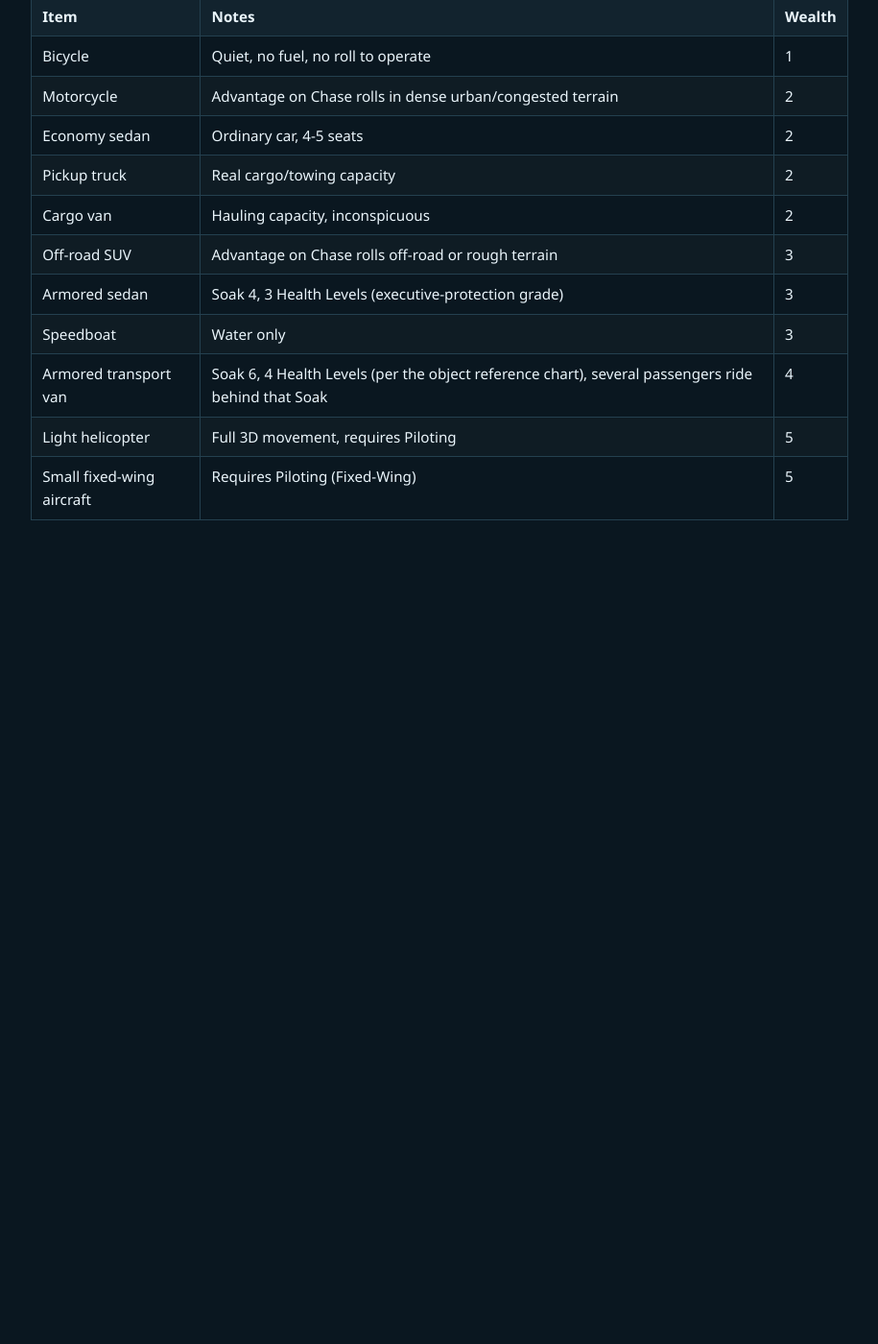
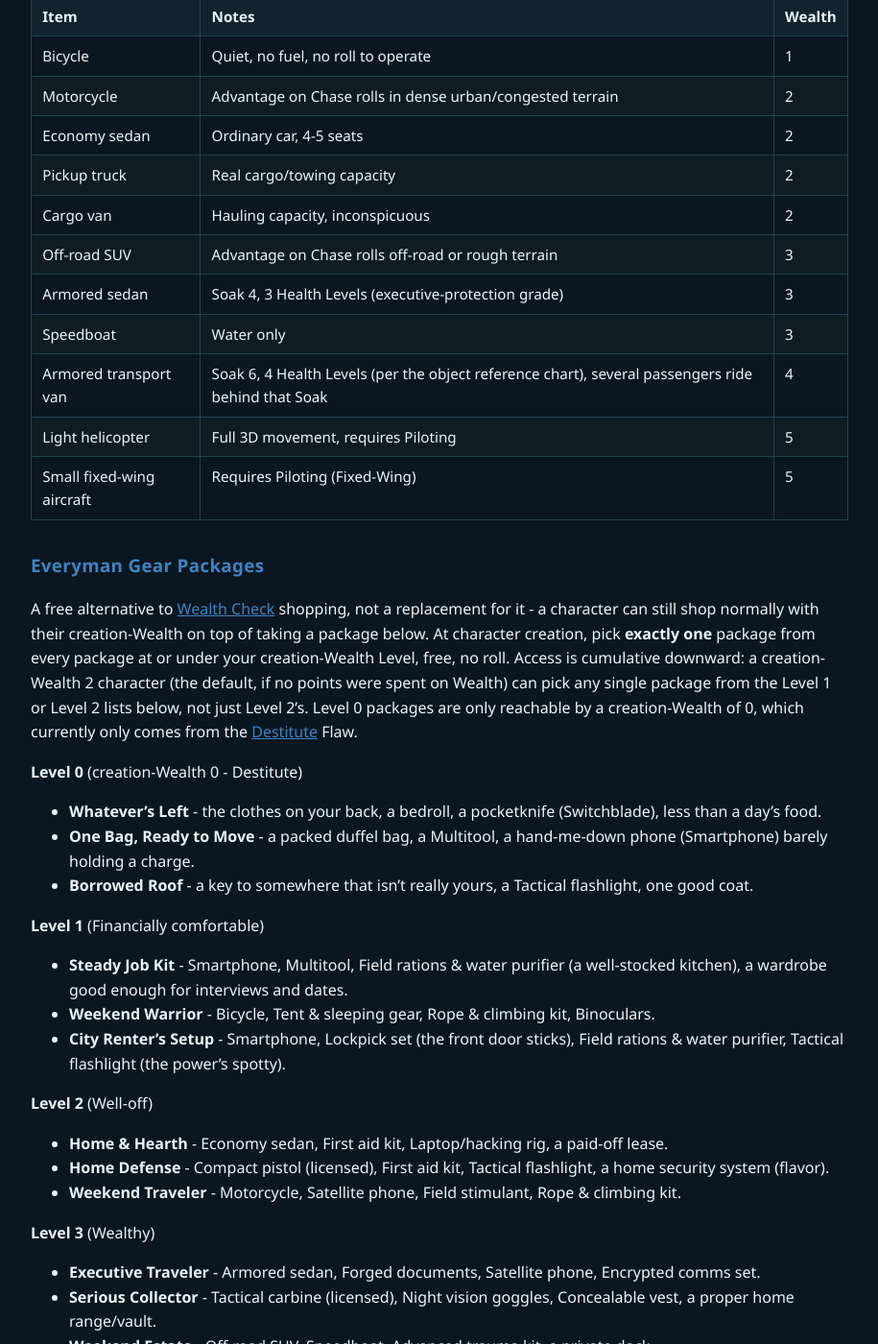
Before and after one commit to feralucce/20_Below, a Jekyll site: the page built from rules/weapons.md, in a window 1280 px wide and 1400 px high, scrolled down 5130 px. Shown: the whole window at 96% size, without its empty margins (182-1097 px from the left). Built offline with Jekyll 4.4.1, drawn with Linux system fonts in a browser that asks for light colours; our own code applies the rules of GitHub Pages for plain Markdown files; before the commit the page ends 5760 px from its top, so only the background shows below that; some of the changed text lies outside the part shown.

Commit message:
Add Everyman Gear Packages and the Destitute Flaw
18 free, no-roll starter gear packages (3 per creation-Wealth Level, 0-5) as an alternative to Wealth Check shopping, access cumulative downward. Destitute is a new Leveled Flaw that zeroes creation-Wealth and escalates from a temporary rough patch to genuine, chronic poverty, giving Level 0 packages a real way to be reached.

```diff
--- a/rules/weapons.md
+++ b/rules/weapons.md
@@ -129,3 +129,43 @@ Driving/Piloting Skill required to operate; combat or pursuit use falls under Co
 | Armored transport van | Soak 6, 4 Health Levels (per the object reference chart), several passengers ride behind that Soak | 4 |
 | Light helicopter | Full 3D movement, requires Piloting | 5 |
 | Small fixed-wing aircraft | Requires Piloting (Fixed-Wing) | 5 |
+
+### Everyman Gear Packages
+
+A free alternative to [Wealth Check](resources.md#wealth-at-character-creation) shopping, not a replacement for it - a character can still shop normally with their creation-Wealth on top of taking a package below. At character creation, pick **exactly one** package from every package at or under your creation-Wealth Level, free, no roll. Access is cumulative downward: a creation-Wealth 2 character (the default, if no points were spent on Wealth) can pick any single package from the Level 1 or Level 2 lists below, not just Level 2's. Level 0 packages are only reachable by a creation-Wealth of 0, which currently only comes from the [Destitute](flaws.md#destitute) Flaw.
+
+**Level 0** (creation-Wealth 0 - Destitute)
+
+- **Whatever's Left** - the clothes on your back, a bedroll, a pocketknife (Switchblade), less than a day's food.
+- **One Bag, Ready to Move** - a packed duffel bag, a Multitool, a hand-me-down phone (Smartphone) barely holding a charge.
+- **Borrowed Roof** - a key to somewhere that isn't really yours, a Tactical flashlight, one good coat.
+
+**Level 1** (Financially comfortable)
+
+- **Steady Job Kit** - Smartphone, Multitool, Field rations & water purifier (a well-stocked kitchen), a wardrobe good enough for interviews and dates.
+- **Weekend Warrior** - Bicycle, Tent & sleeping gear, Rope & climbing kit, Binoculars.
+- **City Renter's Setup** - Smartphone, Lockpick set (the front door sticks), Field rations & water purifier, Tactical flashlight (the power's spotty).
+
+**Level 2** (Well-off)
+
+- **Home & Hearth** - Economy sedan, First aid kit, Laptop/hacking rig, a paid-off lease.
+- **Home Defense** - Compact pistol (licensed), First aid kit, Tactical flashlight, a home security system (flavor).
+- **Weekend Traveler** - Motorcycle, Satellite phone, Field stimulant, Rope & climbing kit.
+
+**Level 3** (Wealthy)
+
+- **Executive Traveler** - Armored sedan, Forged documents, Satellite phone, Encrypted comms set.
+- **Serious Collector** - Tactical carbine (licensed), Night vision goggles, Concealable vest, a proper home range/vault.
+- **Weekend Estate** - Off-road SUV, Speedboat, Advanced trauma kit, a private dock.
+
+**Level 4** (Very wealthy)
+
+- **Corporate Backing** - Armored transport van, Encrypted comms set, Laptop/hacking rig, a small trusted staff (flavor).
+- **Private Security Contract** - Tactical vest, Compact SMG, Signal jammer, a retained security team (flavor).
+- **Serious Insulation** - EMP device, Ballistic shield, Forged documents, a legal team on retainer (flavor).
+
+**Level 5** (A fortune)
+
+- **Old Money** - Concealable vest, Antitoxin, a name that opens doors, staff to handle logistics (flavor).
+- **Fortress** - Full tactical rig, EMP device, Ballistic shield, private security on retainer (flavor).
+- **Untouchable** - Advanced trauma kit, Forged documents, Satellite phone, the kind of wealth that solves most problems with a phone call rather than gear (flavor).
```
Also changed, not shown: rules/flaws.md (+13 -0 lines).
